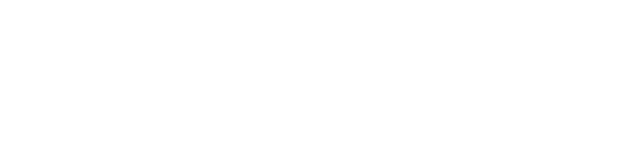
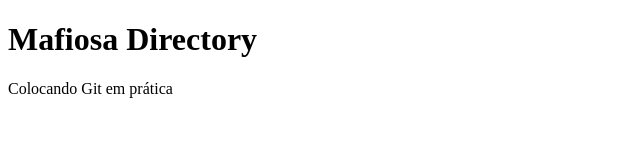
Before and after one commit to mafiglv/cp1908, a plain HTML site: page index.html in a window 1280 px wide. Shown: the whole page, without its empty margins (0-640 px from the left). Drawn offline with Linux system fonts and the light colour scheme.

Commit message:
continuação

```diff
--- a/index.html
+++ b/index.html
@@ -6,6 +6,7 @@
     <title>Colocando Git em prática</title>
 </head>
 <body>
-
+    <h1>Mafiosa Directory</h1>
+    <p>Colocando Git em prática</p>
 </body>
 </html>
```
